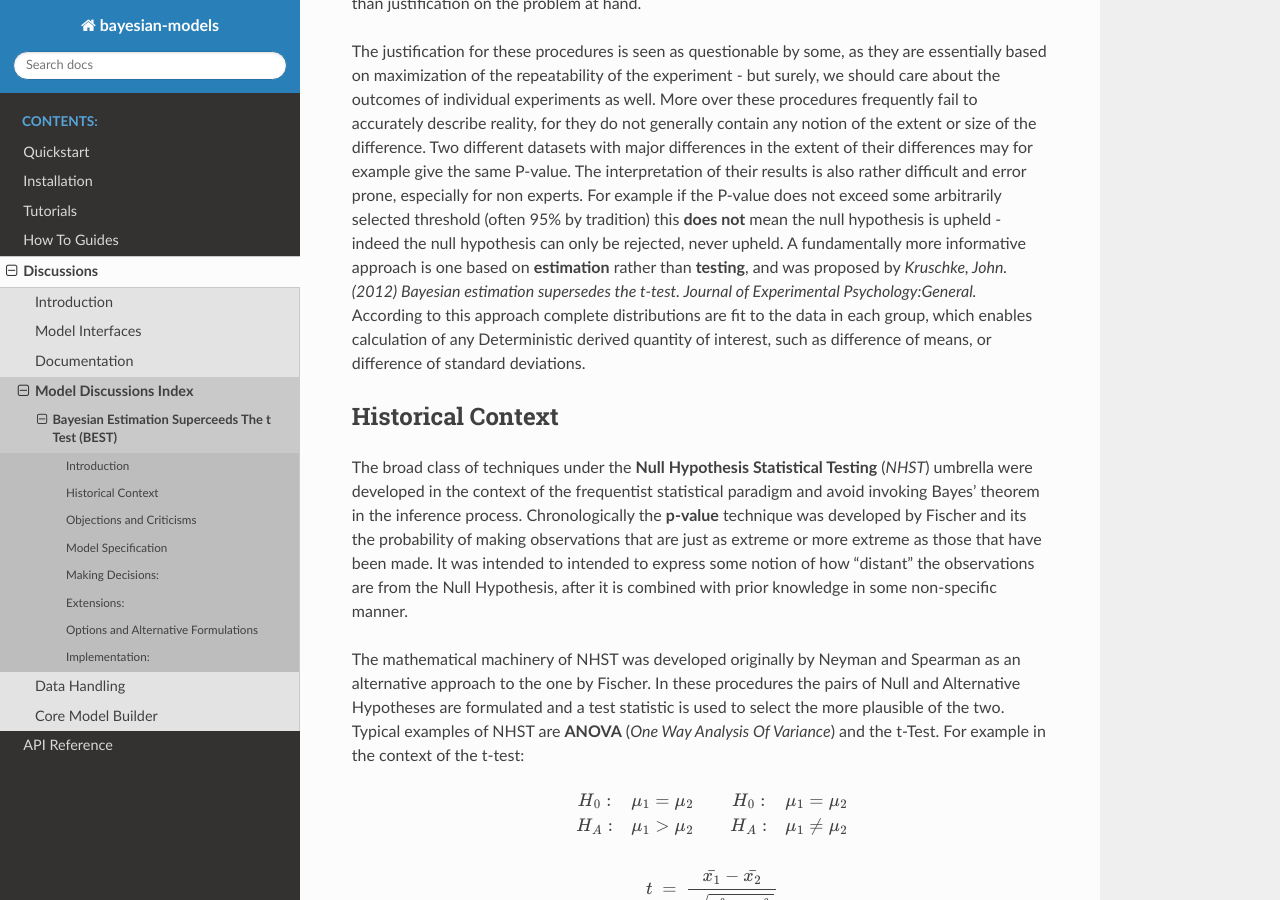
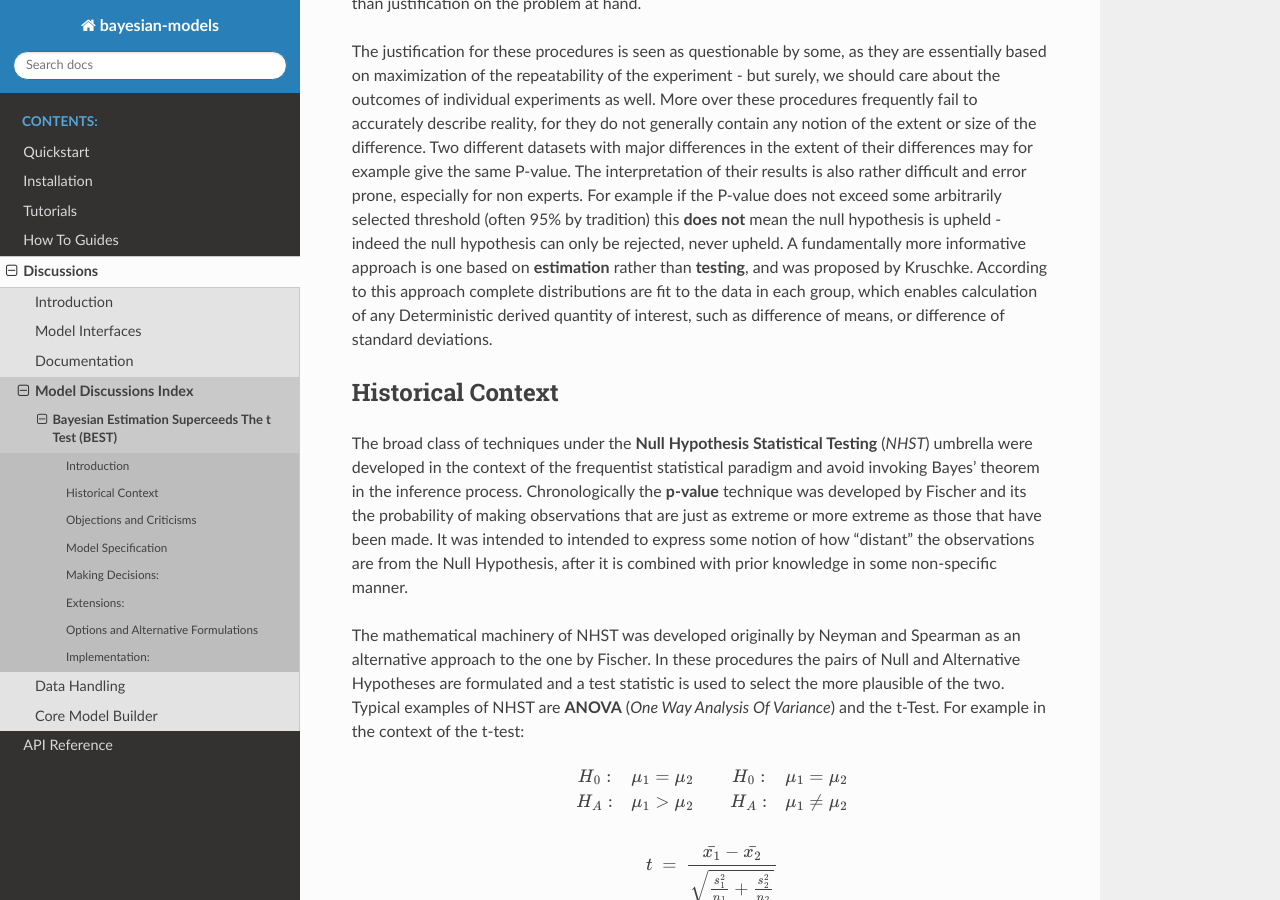
Before and after one commit to AlexRodis/bayesian-models, a Sphinx documentation site: the page built from docs/source/discussions/models/best.rst, in a window 1280 px wide and 900 px high, scrolled down 656 px. Built offline with Sphinx 7.4.7 and the Read the Docs theme 2.0.0, drawn with Linux system fonts in a browser that asks for light colours; formulas are drawn with MathJax 3; some of the changed text lies outside the part shown.

Commit message:
removed footnotes

```diff
--- a/docs/source/discussions/models/best.rst
+++ b/docs/source/discussions/models/best.rst
@@ -48,12 +48,11 @@ For example if the P-value does not exceed some arbitrarily selected
 threshold (often 95% by tradition) this **does not** mean the null
 hypothesis is upheld - indeed the null hypothesis can only be rejected,
 never upheld. A fundamentally more informative approach is one based on
-**estimation** rather than **testing**, and was proposed by *Kruschke,
-John. (2012) Bayesian estimation  supersedes the t-test. Journal of
-Experimental Psychology:General.* According to this approach complete
-distributions are fit to the data in each group, which enables
-calculation of any Deterministic derived quantity of interest, such as
-difference of means, or difference of standard deviations.
+**estimation** rather than **testing**, and was proposed by Kruschke.
+According to this approach complete distributions are fit to the data in
+each group, which enables calculation of any Deterministic derived
+quantity of interest, such as difference of means, or difference of
+standard deviations.
 
 Historical Context
 ==========================
```
Also changed, not shown: other parts of docs/source/discussions/models/best.rst (+2 -2 lines).
